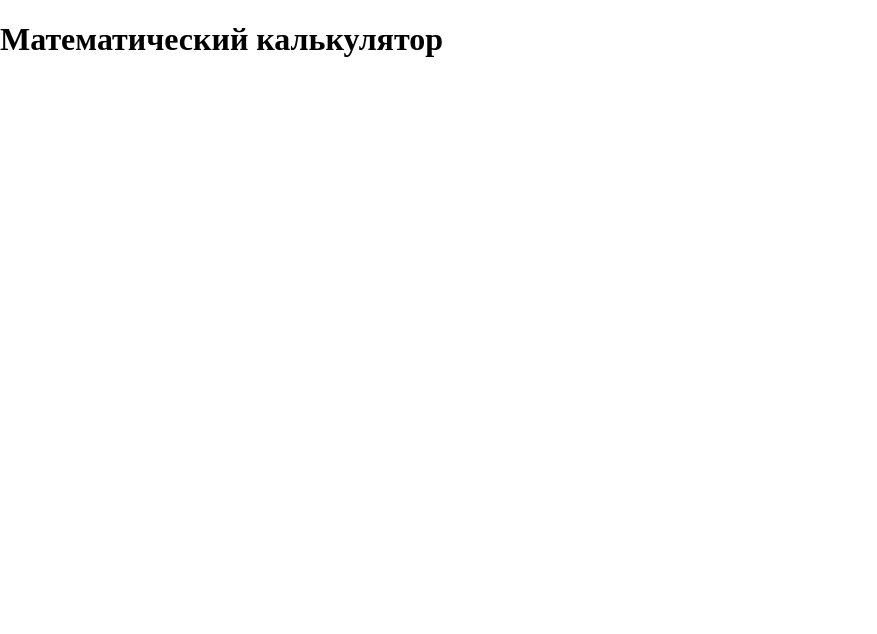
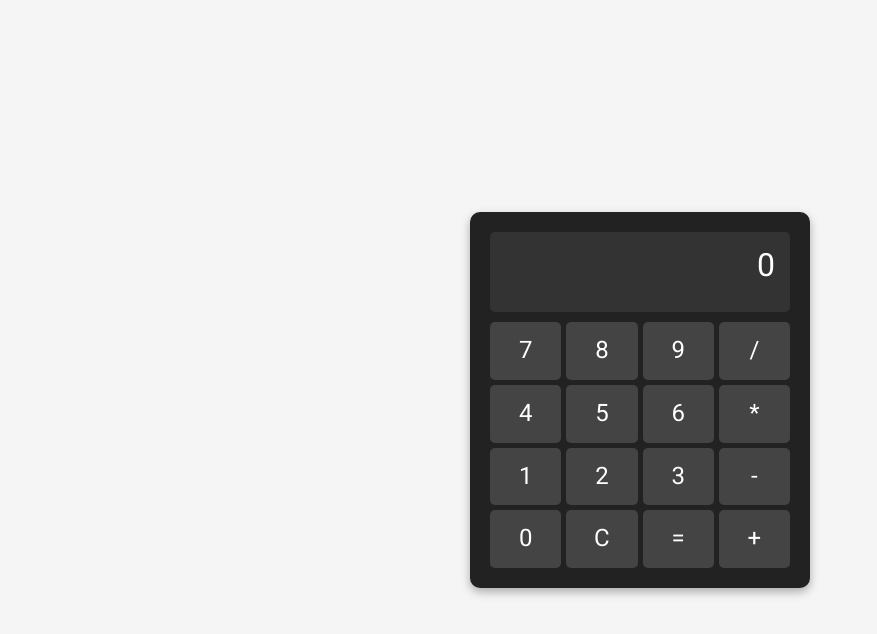
Before and after one commit to Kirill555dg/MathCalculator, a website built with webpack: page src/index.html in a window 1280 px wide. Shown: the whole page, without its empty margins (0-877 px from the left). Built offline with nearby package versions, Linux system fonts and the light colour scheme.

Commit message:
feat: add html and css styles

```diff
--- /dev/null
+++ b/src/blocks/calculator/calculator.css
@@ -0,0 +1,9 @@
+.calculator {
+  background: #222;
+  padding: 20px;
+  border-radius: 10px;
+  box-shadow: 0px 4px 10px rgba(0, 0, 0, 0.3);
+  width: 300px;
+  display: flex;
+  flex-direction: column;
+}
--- /dev/null
+++ b/src/blocks/display/display.css
@@ -0,0 +1,10 @@
+.display {
+  background: #333;
+  color: #fff;
+  font-size: 2rem;
+  text-align: right;
+  padding: 15px;
+  border-radius: 5px;
+  margin-bottom: 10px;
+  min-height: 50px;
+}
--- /dev/null
+++ b/src/blocks/keyboard/__button/keyboard__button.css
@@ -0,0 +1,15 @@
+.keyboard__button {
+  background: #444;
+  color: #fff;
+  font-size: 1.5rem;
+  padding: 15px;
+  text-align: center;
+  border: none;
+  border-radius: 5px;
+  cursor: pointer;
+  transition: background 0.3s;
+}
+
+.keyboard__button:hover {
+  background: #666;
+}
--- /dev/null
+++ b/src/blocks/keyboard/keyboard.css
@@ -0,0 +1,7 @@
+@import url('__button/keyboard__button.css');
+
+.keyboard {
+  display: grid;
+  grid-template-columns: repeat(4, 1fr);
+  gap: 5px;
+}
--- a/src/index.html
+++ b/src/index.html
@@ -7,10 +7,34 @@
     content="width=device-width, user-scalable=no, initial-scale=1.0, maximum-scale=1.0, minimum-scale=1.0">
   <meta http-equiv="X-UA-Compatible" content="ie=edge">
   <title>Математический калькулятор</title>
+  <link rel="icon" href="<%=require('./images/favicon.ico')%>" type="image/x-icon">
 </head>
 
 <body>
-  <h1>Математический калькулятор</h1>
+  <div class="calculator">
+    <div class="display">0</div>
+    <div class="keyboard">
+        <button class="keyboard__button">7</button>
+        <button class="keyboard__button">8</button>
+        <button class="keyboard__button">9</button>
+        <button class="keyboard__button">/</button>
+
+        <button class="keyboard__button">4</button>
+        <button class="keyboard__button">5</button>
+        <button class="keyboard__button">6</button>
+        <button class="keyboard__button">*</button>
+
+        <button class="keyboard__button">1</button>
+        <button class="keyboard__button">2</button>
+        <button class="keyboard__button">3</button>
+        <button class="keyboard__button">-</button>
+
+        <button class="keyboard__button">0</button>
+        <button class="keyboard__button">C</button>
+        <button class="keyboard__button">=</button>
+        <button class="keyboard__button">+</button>
+    </div>
+</div>
 </body>
 
 </html>
--- a/src/pages/index.css
+++ b/src/pages/index.css
@@ -1,2 +1,14 @@
-@import url(../vendor/normalize.css);
-@import url(../vendor/fonts.css);
+@import url('../vendor/fonts.css');
+@import url('../vendor/normalize.css');
+@import url('../blocks/calculator/calculator.css');
+@import url('../blocks/display/display.css');
+@import url('../blocks/keyboard/keyboard.css');
+
+body {
+  font-family: 'Roboto', sans-serif;
+  background-color: #f5f5f5;
+  display: flex;
+  justify-content: center;
+  align-items: center;
+  height: 100vh;
+}
--- a/webpack.config.js
+++ b/webpack.config.js
@@ -25,7 +25,7 @@ module.exports = {
                 exclude: '/node_modules/'
             },
             {
-                test: /\.(png|svg|jpg|gif|woff(2)?|eot|ttf|otf)$/,
+                test: /\.(png|svg|ico|jpg|gif|woff(2)?|eot|ttf|otf)$/,
                 type: 'asset/resource'
             },
             {
```
Also changed, not shown: src/images/favicon.ico (added).
